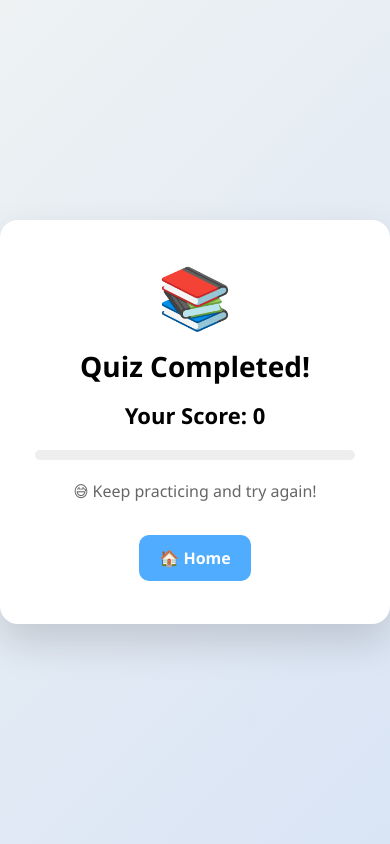
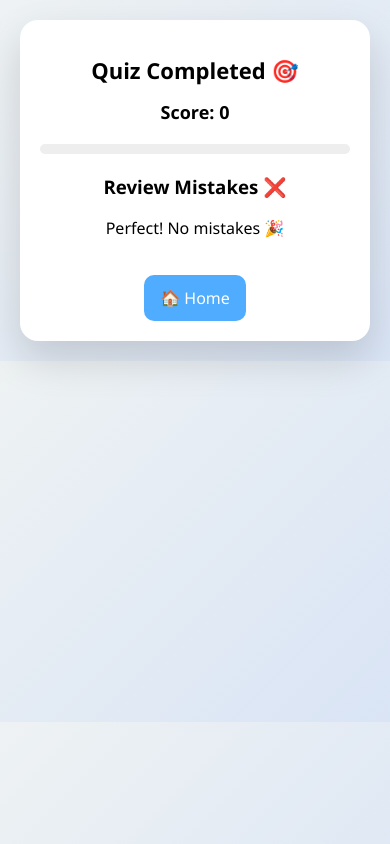
Before and after one commit to BanksJunior/quiz-app, a Flask app: page /result in a window 390 px wide. Run offline with Flask 3, Linux system fonts and the light colour scheme.

Commit message:
Add files via upload

```diff
--- a/app.py
+++ b/app.py
@@ -4,41 +4,37 @@
 app = Flask(__name__)
 app.secret_key = "quiz_secret_key"
 
-# Home
+
 @app.route("/")
 def home():
     return render_template("home.html")
 
 
-# Start quiz category
 @app.route("/start/<category>")
 def start(category):
 
-    # ✅ Safety check (prevents KeyError crash)
     if category not in questions:
         return "Invalid category", 404
 
     session["category"] = category
     session["score"] = 0
     session["q_index"] = 0
+    session["wrong"] = []
 
-    session["quiz"] = questions[category]  # no shuffle (as you wanted)
+    session["quiz"] = questions[category]
 
     return redirect(url_for("quiz"))
 
 
-# Quiz page
 @app.route("/quiz", methods=["GET", "POST"])
 def quiz():
 
     quiz = session.get("quiz", [])
     index = session.get("q_index", 0)
 
-    # If no quiz found (extra safety)
     if not quiz:
         return redirect(url_for("home"))
 
-    # If finished quiz
     if index >= len(quiz):
         return redirect(url_for("result"))
 
@@ -46,8 +42,18 @@
 
     if request.method == "POST":
         selected = request.form.get("answer")
+        correct = question_data["answer"]
 
-        if selected == question_data["answer"]:
+        # store wrong answers
+        if selected != correct:
+            wrong = session.get("wrong", [])
+            wrong.append({
+                "question": question_data["question"],
+                "selected": selected,
+                "correct": correct
+            })
+            session["wrong"] = wrong
+        else:
             session["score"] += 1
 
         session["q_index"] += 1
@@ -61,11 +67,13 @@
     )
 
 
-# Result page
 @app.route("/result")
 def result():
-    score = session.get("score", 0)
-    return render_template("result.html", score=score)
+    return render_template(
+        "result.html",
+        score=session.get("score", 0),
+        wrong=session.get("wrong", [])
+    )
 
 
 if __name__ == "__main__":
--- a/templates/result.html
+++ b/templates/result.html
@@ -4,75 +4,38 @@
     <title>Result</title>
 
     <style>
+        * {
+            box-sizing: border-box;
+        }
+
         body {
             margin: 0;
             font-family: 'Segoe UI', Tahoma, sans-serif;
             background: linear-gradient(135deg, #eef2f3, #d9e4f5);
             display: flex;
             justify-content: center;
-            align-items: center;
-            height: 100vh;
+            padding: 20px;
         }
 
         .card {
             background: white;
-            width: 420px;
-            padding: 35px;
+            width: 100%;
+            max-width: 650px;
+            padding: 30px;
             border-radius: 18px;
             text-align: center;
             box-shadow: 0 18px 40px rgba(0,0,0,0.15);
-            animation: pop 0.5s ease;
-        }
-
-        @keyframes pop {
-            from { transform: scale(0.8); opacity: 0; }
-            to { transform: scale(1); opacity: 1; }
-        }
-
-        .emoji {
-            font-size: 60px;
-            margin-bottom: 10px;
         }
 
         h1 {
-            margin: 10px 0;
-            font-size: 28px;
+            margin-bottom: 10px;
+            font-size: 26px;
         }
 
         .score {
             font-size: 22px;
             margin: 15px 0;
             font-weight: bold;
-        }
-
-        .message {
-            font-size: 16px;
-            color: #666;
-            margin-bottom: 25px;
-        }
-
-        .btn {
-            display: inline-block;
-            padding: 12px 20px;
-            margin: 8px;
-            border-radius: 10px;
-            text-decoration: none;
-            font-weight: bold;
-            transition: 0.2s ease;
-        }
-
-        .home {
-            background: #4facfe;
-            color: white;
-        }
-
-        .retry {
-            background: #eee;
-            color: #333;
-        }
-
-        .btn:hover {
-            transform: scale(1.05);
         }
 
         .bar {
@@ -89,6 +52,48 @@
             background: linear-gradient(90deg, #00c6ff, #0072ff);
             transition: width 1s ease;
         }
+
+        .wrong-box {
+            margin-top: 25px;
+            text-align: left;
+        }
+
+        .wrong-item {
+            background: #fff3f3;
+            border-left: 4px solid red;
+            padding: 10px;
+            margin-bottom: 10px;
+            border-radius: 8px;
+            font-size: 14px;
+        }
+
+        .correct { color: green; }
+        .your { color: red; }
+
+        a {
+            display: inline-block;
+            margin-top: 20px;
+            padding: 12px 16px;
+            background: #4facfe;
+            color: white;
+            text-decoration: none;
+            border-radius: 10px;
+        }
+
+        /* 📱 MOBILE */
+        @media (max-width: 600px) {
+            .card {
+                padding: 20px;
+            }
+
+            h1 {
+                font-size: 22px;
+            }
+
+            .score {
+                font-size: 18px;
+            }
+        }
     </style>
 </head>
 
@@ -96,49 +101,41 @@
 
 <div class="card">
 
-    <div class="emoji" id="emoji">🎯</div>
-
-    <h1>Quiz Completed!</h1>
+    <h1>Quiz Completed 🎯</h1>
 
     <div class="score">
-        Your Score: {{ score }}
+        Score: {{ score }}
     </div>
 
     <div class="bar">
         <div class="fill" id="fill"></div>
     </div>
 
-    <div class="message" id="message">
-        Loading result...
-    </div>
+    <h3>Review Mistakes ❌</h3>
 
-    <a class="btn home" href="/">🏠 Home</a>
+    {% if wrong|length == 0 %}
+        <p>Perfect! No mistakes 🎉</p>
+    {% else %}
+        <div class="wrong-box">
+            {% for w in wrong %}
+                <div class="wrong-item">
+                    <p><b>Q:</b> {{ w.question }}</p>
+                    <p class="your"><b>Your Answer:</b> {{ w.selected }}</p>
+                    <p class="correct"><b>Correct:</b> {{ w.correct }}</p>
+                </div>
+            {% endfor %}
+        </div>
+    {% endif %}
+
+    <a href="/">🏠 Home</a>
 
 </div>
 
 <script>
     let score = {{ score }};
-    let max = 20; // you can adjust if needed
+    let max = 20;
     let percent = (score / max) * 100;
-
     document.getElementById("fill").style.width = percent + "%";
-
-    let message = "";
-    let emoji = "";
-
-    if (percent >= 80) {
-        message = "🔥 Legendary! You're a genius!";
-        emoji = "🏆";
-    } else if (percent >= 50) {
-        message = "👍 Good job! You did well!";
-        emoji = "🎉";
-    } else {
-        message = "😅 Keep practicing and try again!";
-        emoji = "📚";
-    }
-
-    document.getElementById("message").innerText = message;
-    document.getElementById("emoji").innerText = emoji;
 </script>
 
 </body>
```
Also changed, not shown: templates/home.html (+58 -17 lines), templates/quiz.html (+43 -19 lines), templates/review.html (added, +46 -0 lines).
